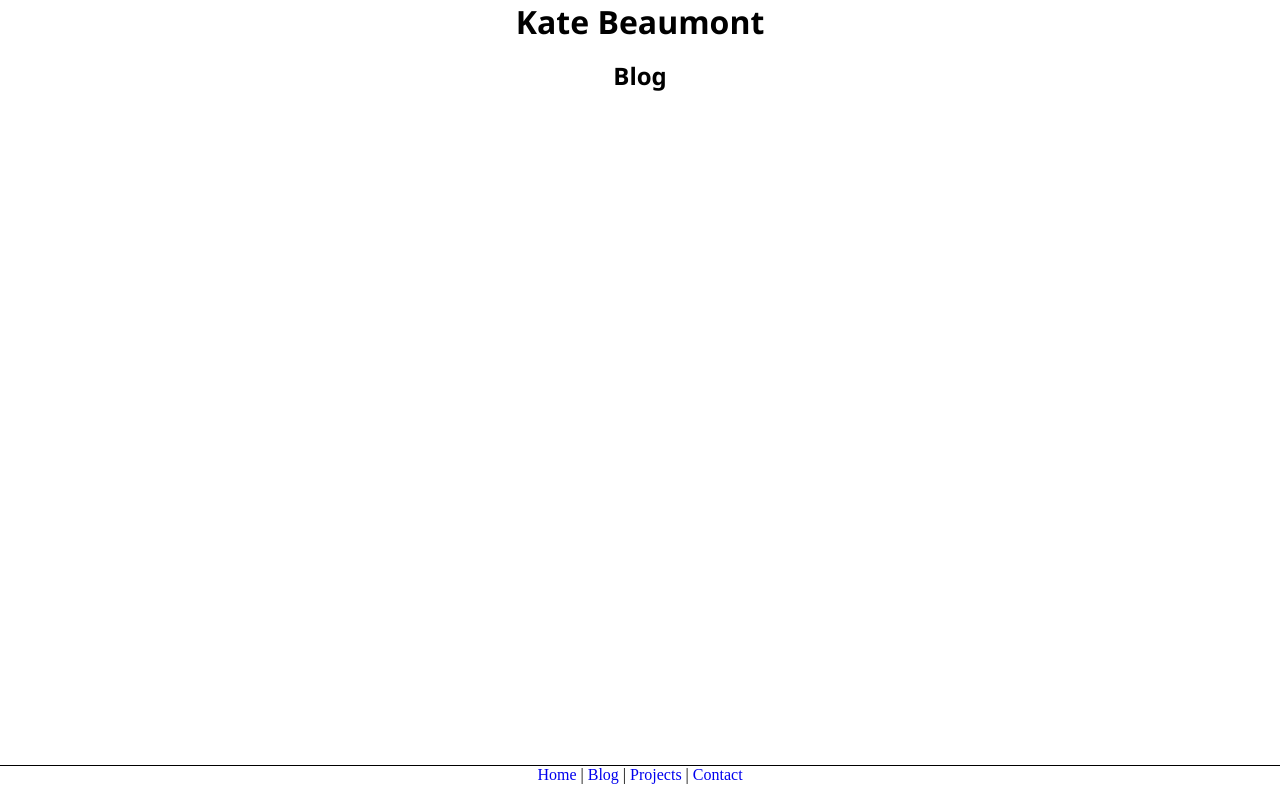
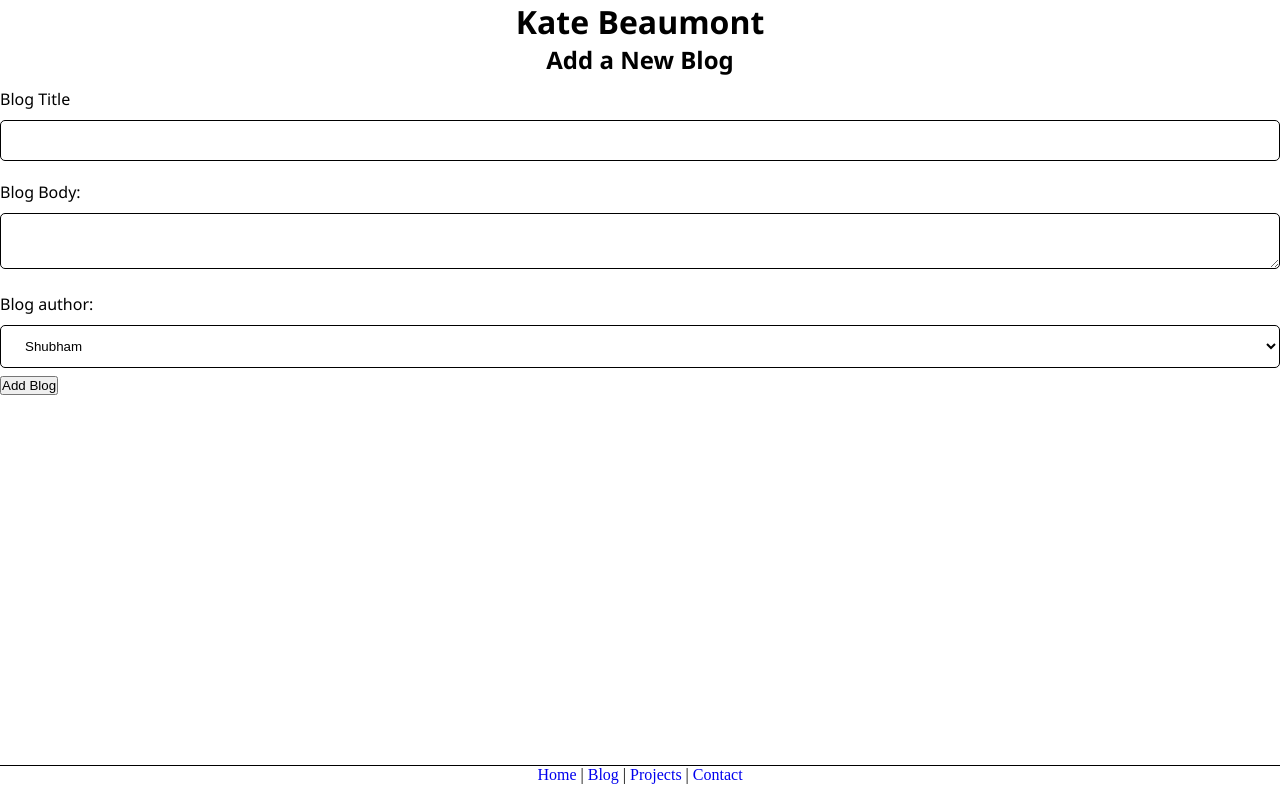
Before and after one commit to katecoderacademy/react-website, a React (Create React App) app: page /create in a window 1280 px wide. Built offline with nearby package versions, Linux system fonts and the light colour scheme.

Commit message:
implimented new framework for Blog

```diff
--- a/src/index.js
+++ b/src/index.js
@@ -6,7 +6,9 @@ import Blog from './routes/blog';
 import Projects from './routes/projects';
 import Home from './routes/home';
 import Contact from './routes/contact';
-import Blogpost from './routes/BlogDetails';
+import BlogDetails from './routes/BlogDetails';
+import Blogpost from './routes/BlogList';
+import Create from './routes/create';
 
 const rootElement = document.getElementById("root");
 ReactDOM.render(
@@ -18,6 +20,9 @@ ReactDOM.render(
         <Route path="home" element={<Home />} />
         <Route path="contact" element={<Contact />} />
         <Route path=":blogpostId" element={<Blogpost />} />
+        <Route path="/create" element={<Create />} />
+        <Route path="/blogs/:id" element={<BlogDetails />} />
+
         <Route
       path="*"
       element={
--- a/src/routes/BlogDetails.js
+++ b/src/routes/BlogDetails.js
@@ -1,20 +1,31 @@
+import { useParams, useNavigate } from 'react-router-dom';
+import useFetch from './useFetch';
 
-import React,{useState, useEffect } from "react";
-import { useParams } from "react-router-dom";
+const BlogDetails = () => {
+    const { id } = useParams();
+    const { data: blog, error, isPending } =  useFetch('http://localhost:3000/blogs/' + id);
+    const history = useNavigate();
 
-
-
-export default function Blogpost() {
-let params = useParams();
-
+    const handleClick = () => {
+        fetch('http://localhost:8000/blogs/'+ blog.id, {
+            method: 'DELETE'
+        }).then(() => {
+            history.push('/');
+        })
+    }
 
     return (
-      <main style={{ padding: "1rem 0" }}>
-        <h2>Blog</h2>
+        <div className="blog-details">
+            {isPending && <div>Loading...</div>}
+            {error && <div>{error}</div>}
+            <article >
+                <h2>{blog.title}</h2>
+                <p>Written by {blog.author}</p>
+                <div>{blog.body}</div>
+                <button onClick={handleClick}>Delete</button>
+            </article>
+        </div>
+     );
+}
 
-
-
-
-      </main>
-    );
-  }
+export default BlogDetails;
--- /dev/null
+++ b/src/routes/BlogList.js
@@ -0,0 +1,20 @@
+import { Link } from 'react-router-dom';
+
+const BlogList = ({blogs, title}) => {
+
+    return (
+        <div className="blog-list">
+            <h2>{title}</h2>
+            {blogs.map(blog => (
+                <div className="blog-preview" key={blog.id}>
+                    <Link to={`/blogs/${blog.id}`}>
+                        <h2>{blog.title}</h2>
+                        <p>Written by {blog.author}</p>
+                    </Link>
+                </div>
+            ))}
+        </div>
+     );
+}
+
+export default BlogList;
--- a/src/routes/blog.js
+++ b/src/routes/blog.js
@@ -1,52 +1,73 @@
 
-import React,{useState, useEffect } from "react";
-import { Link } from "react-router-dom";
+// import React,{useState, useEffect } from "react";
+// import { Link } from "react-router-dom";
 
-export default function Blog() {
+// export default function Blog() {
 
-  const [data,setData]=useState([]);
-  const getData=()=>{
-    fetch('data.json'
-    ,{
-      headers : {
-        'Content-Type': 'application/json',
-        'Accept': 'application/json'
-       }
-    }
-    )
-      .then(function(response){
-        console.log(response)
-        return response.json();
-      })
-      .then(function(myJson) {
-        console.log(myJson);
-        setData(myJson)
-      });
-  }
-  useEffect(()=>{
-    getData()
-  },[])
+//   const [data,setData]=useState([]);
+//   const getData=()=>{
+//     fetch('data.json'
+//     ,{
+//       headers : {
+//         'Content-Type': 'application/json',
+//         'Accept': 'application/json'
+//        }
+//     }
+//     )
+//       .then(function(response){
+//         console.log(response)
+//         return response.json();
+//       })
+//       .then(function(myJson) {
+//         console.log(myJson);
+//         setData(myJson)
+//       });
+//   }
+//   useEffect(()=>{
+//     getData()
+//   },[])
 
-  // Style here
-      return (
-        <main style={{ padding: "1rem 0" }}>
-          <h2>Blog</h2>
-            <div className="blog-container">
-                  {data.map((item)=>
-                  <><p><h3>{item.title}</h3></p>
-                      <p /><b>{item.date}</b> <i>{item.time}</i>
-                      <p /><img src={item.imageURL} alt={item.title} width="60px" />
-                      <p />{item.content}
+//   // Style here
+//       return (
+//         <main style={{ padding: "1rem 0" }}>
+//           <h2>Blog</h2>
+//             <div className="blog-container">
+//                   {data.map((item)=>
+//                   <><p><h3>{item.title}</h3></p>
+//                       <p /><b>{item.date}</b> <i>{item.time}</i>
+//                       <p /><img src={item.imageURL} alt={item.title} width="60px" />
+//                       <p />{item.content}
 
-                      <Link
-                        style={{ display: "block", margin: "1rem 0" }}
-                        to={`/blogpost/${item.number}`}
-                        key={item.number}
-                      >Click here</Link></>
+//                       <Link
+//                         style={{ display: "block", margin: "1rem 0" }}
+//                         to={`/blogpost/${item.number}`}
+//                         key={item.number}
+//                       >Click here</Link></>
 
-                        )}
+//                         )}
 
-                      </div>
-      </main>
-    );
+//                       </div>
+//       </main>
+//     );
+// }
+
+
+
+
+
+import BlogList from './BlogList';
+import useFetch from './useFetch';
+
+const Home = () => {
+    const {data: blogs, isPending, error} = useFetch('http://localhost:8000/blogs');
+
+    return (
+        <div className="home">
+            {error && <div>{error}</div>}
+            {isPending && <div>Loading...</div>}
+            <BlogList blogs={blogs} title="All Blogs"/>
+        </div>
+     );
 }
+
+export default Home;
--- a/src/routes/create.js
+++ b/src/routes/create.js
@@ -0,0 +1,60 @@
+import { useState } from 'react';
+import { useNavigate } from 'react-router-dom';
+
+const Create = () => {
+    const [title, setTitle] = useState('');
+    const [body, setBody] = useState('');
+    const [author, setAuthor] = useState('Shubham');
+    const [isPending, setIsPending] = useState(false);
+    const history = useNavigate();
+
+    const handleSubmit = (e) => {
+        e.preventDefault();
+        const blog = { title, body, author };
+
+        setIsPending(true);
+
+        fetch('http://localhost:8000/blogs', {
+            method: 'POST',
+            headers: {"Content-Type": "application/json"},
+            body: JSON.stringify(blog)
+        }).then(() => {
+            setIsPending(false);
+            history.push('/');
+        })
+    }
+
+    return (
+        <div className="create">
+            <h2>Add a New Blog</h2>
+            <form onSubmit={handleSubmit}>
+                <label>Blog Title</label>
+                <input
+                    type="text"
+                    required
+                    value={title}
+                    onChange={(e) => setTitle(e.target.value)}
+                />
+                <label>Blog Body:</label>
+                <textarea
+                    required
+                    value={body}
+                    onChange={(e) => setBody(e.target.value)}
+                />
+                <label>Blog author:</label>
+                <select
+                    value={author}
+                    onChange={(e) => setAuthor(e.target.value)}
+                >
+                    <option value="Shubham">Shubham</option>
+                    <option value="Satyam">Satyam</option>
+                    <option value="Anmol">Anmol</option>
+                </select>
+                {!isPending && <button>Add Blog</button>}
+                {isPending && <button disabled>Adding Blog</button>}
+            </form>
+        </div>
+     );
+}
+
+export default Create;
--- a/src/routes/useFetch.js
+++ b/src/routes/useFetch.js
@@ -0,0 +1,42 @@
+import { useState, useEffect } from 'react';
+
+const useFetch = (url) => {
+    const [data, setData] = useState([]);
+    const [isPending, setIsPending] = useState(true);
+    const [error, setError] = useState(null);
+
+    useEffect(() => {
+        const abortCont = new AbortController();
+
+        setTimeout(() => {
+            fetch(url, { signal: abortCont.signal })
+            .then(res => {
+                if(!res.ok)
+                {
+                    throw Error('Could not fetch data for that resource');
+                }
+                return res.json();
+            })
+            .then((data) => {
+                setData(data);
+                setIsPending(false);
+                setError(null);
+            })
+            .catch((err) => {
+                if(err.name==='AbortError') {
+                    console.log('Fetch aborted');
+                }
+                else {
+                    setError(err.message);
+                    setIsPending(false);
+                }
+            })
+        }, 5);
+
+        return () => abortCont.abort();
+    },[url]);
+
+    return {data, isPending, error};
+}
+
+export default useFetch;
```
